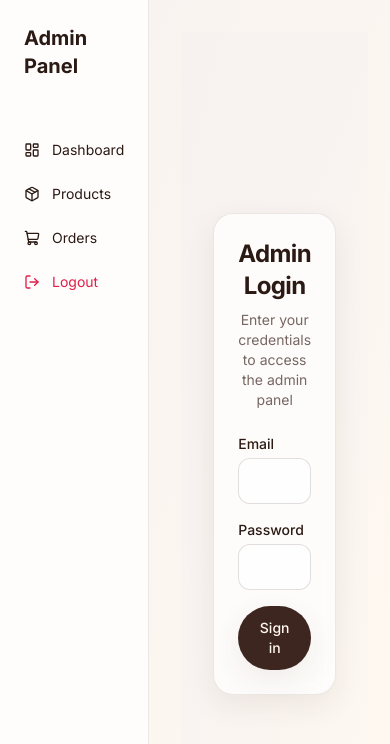
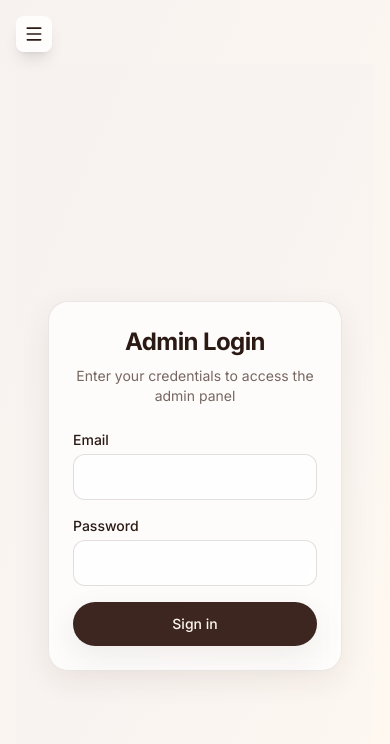
Before and after one commit to mariem-cs/Rora-s-delights, a Next.js app: page /admin/login in a window 390 px wide. Shown: the top 744 px of the page. Built offline with nearby package versions, Linux system fonts and the light colour scheme; no server answers.

Commit message:
products fixed

```diff
--- a/src/app/admin/layout.tsx
+++ b/src/app/admin/layout.tsx
@@ -2,7 +2,8 @@
 
 import Link from "next/link";
 import { usePathname, useRouter } from "next/navigation";
-import { LayoutDashboard, Package, ShoppingCart, LogOut } from "lucide-react";
+import { LayoutDashboard, Package, ShoppingCart, LogOut, Menu, X } from "lucide-react";
+import { useState, useEffect } from "react";
 
 export default function AdminLayout({
   children,
@@ -11,6 +12,24 @@ export default function AdminLayout({
 }) {
   const pathname = usePathname();
   const router = useRouter();
+  const [isSidebarOpen, setIsSidebarOpen] = useState(false);
+
+  // Fermer la sidebar sur mobile quand la route change
+  useEffect(() => {
+    setIsSidebarOpen(false);
+  }, [pathname]);
+
+  // Empêcher le scroll du body quand la sidebar est ouverte sur mobile
+  useEffect(() => {
+    if (isSidebarOpen) {
+      document.body.style.overflow = "hidden";
+    } else {
+      document.body.style.overflow = "unset";
+    }
+    return () => {
+      document.body.style.overflow = "unset";
+    };
+  }, [isSidebarOpen]);
 
   const handleLogout = async () => {
     await fetch("/api/admin/logout", { method: "POST" });
@@ -26,12 +45,42 @@ export default function AdminLayout({
 
   return (
     <div className="min-h-screen bg-gradient-to-br from-cacao-50 to-creme-50 dark:from-cacao-950 dark:to-creme-950">
-      <div className="flex">
-        {/* Sidebar */}
-        <aside className="w-64 min-h-screen bg-white/80 dark:bg-black/50 backdrop-blur-sm border-r border-cacao-900/10 dark:border-white/10">
-          <div className="p-6">
+      {/* Overlay pour mobile */}
+      {isSidebarOpen && (
+        <div
+          className="fixed inset-0 z-40 bg-black/50 lg:hidden"
+          onClick={() => setIsSidebarOpen(false)}
+        />
+      )}
+
+      {/* Bouton menu mobile */}
+      <button
+        onClick={() => setIsSidebarOpen(true)}
+        className="fixed top-4 left-4 z-50 p-2 rounded-lg bg-white/80 dark:bg-black/50 backdrop-blur-sm shadow-lg lg:hidden"
+      >
+        <Menu className="h-5 w-5" />
+      </button>
+
+      {/* Sidebar - Responsive */}
+      <aside
+        className={`
+          fixed top-0 left-0 z-50 h-full w-64 bg-white/80 dark:bg-black/50 backdrop-blur-sm
+          border-r border-cacao-900/10 dark:border-white/10
+          transform transition-transform duration-300 ease-in-out
+          lg:relative lg:translate-x-0
+          ${isSidebarOpen ? "translate-x-0" : "-translate-x-full"}
+        `}
+      >
+        <div className="p-6 flex items-center justify-between">
           <h1 className="text-xl font-bold">Admin Panel</h1>
+          <button
+            onClick={() => setIsSidebarOpen(false)}
+            className="p-1 rounded-lg hover:bg-cacao-900/10 lg:hidden"
+          >
+            <X className="h-5 w-5" />
+          </button>
         </div>
+
         <nav className="mt-6">
           {navItems.map((item) => {
             const Icon = item.icon;
@@ -62,10 +111,11 @@ export default function AdminLayout({
       </aside>
 
       {/* Main content */}
-        <main className="flex-1 p-8">
+      <main className="flex-1 p-4 pt-16 lg:pt-4 lg:p-8 lg:ml-0">
+        <div className="max-w-full overflow-x-auto">
           {children}
+        </div>
       </main>
-      </div>
     </div>
   );
 }
```
Lines whose indentation alone changed are shown as unchanged.
